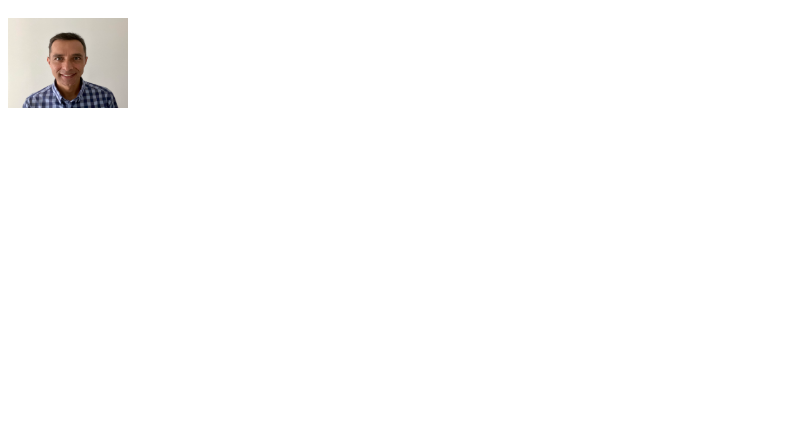
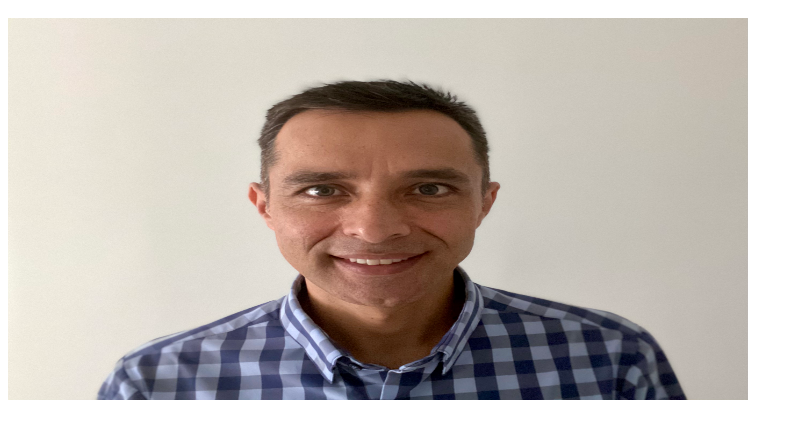
Before and after one commit to WDev2021/Jaime, a plain HTML site: page index.html in a window 1280 px wide. Shown: the part 48-486 px from the top of the page, without its empty margins (0-803 px from the left). Drawn offline with Linux system fonts and the light colour scheme.

Commit message:
Update index.html

```diff
--- a/index.html
+++ b/index.html
@@ -1,4 +1,4 @@
 <html>
   <h1>Jaime's Portafolio</h1>
-  <img src="bioPic7.jpg" width="120" height="90"/>
+  <img src="bioPic7.jpg" width="740" height="382" alt=""/>
 </html>
```
